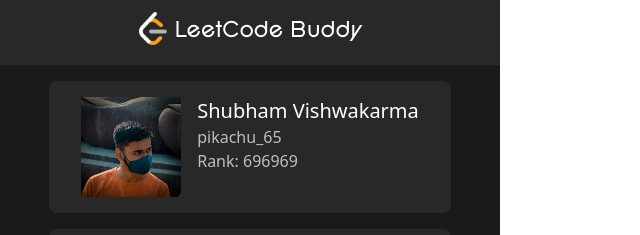
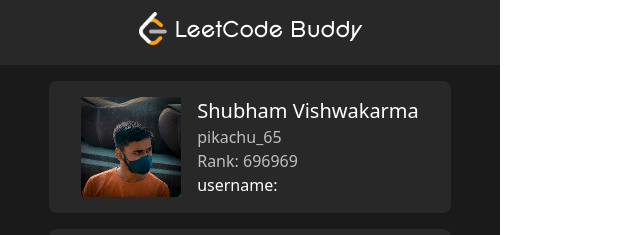
Before and after one commit to ShubhamVishwakarma11/LeetCode-Buddy, a Next.js app in the folder client/: page / in a window 1280 px wide. Shown: the top 235 px of the page, without its empty margins (0-640 px from the left). Built offline with nearby package versions, Linux system fonts and the light colour scheme; no server answers.

Commit message:
fix: persist username using storage.local

```diff
--- a/client/src/components/Home/Profile.tsx
+++ b/client/src/components/Home/Profile.tsx
@@ -5,7 +5,7 @@
 const Profile = () => {
 
     const [url, setUrl] = useState<string>('');
-    const [res, setRes] = useState<any>();
+    const [username, setUsername] = useState<any>();
     /**
      * Get current URL
      */
@@ -17,16 +17,23 @@
             setUrl(url);
         });
 
+        chrome.storage.local.get(["user"]).then((result) => {
+            setUsername(result.user);
+        });
+
 
         chrome.runtime.onMessage.addListener(
             function(request, sender, sendResponse) {
               console.log(sender.tab ?
                           "from a content script:" + sender.tab.url :
                           "from the extension");
-                setRes(request.greeting);
+                setUsername(request.greeting);
+                chrome.storage.local.set({ 'user': request.greeting }).then(() => {
+                    console.log("Value is set to " + request.greeting);
+                });
                 sendResponse(`found username ${request.greeting}`);
             }
-          );
+        );
 
     }, []);
 
@@ -43,7 +50,7 @@
                     <p className='text-md text-lc-text-dark'> pikachu_65 </p>
                     <p className='text-md text-lc-text-dark'>Rank: 696969 </p>
                     <p>{url}</p>
-                    <p>{res}</p>
+                    <p>username: {username}</p>
                 </div>
             </div>
         </div>
```
Also changed, not shown: client/public/manifest.json.
